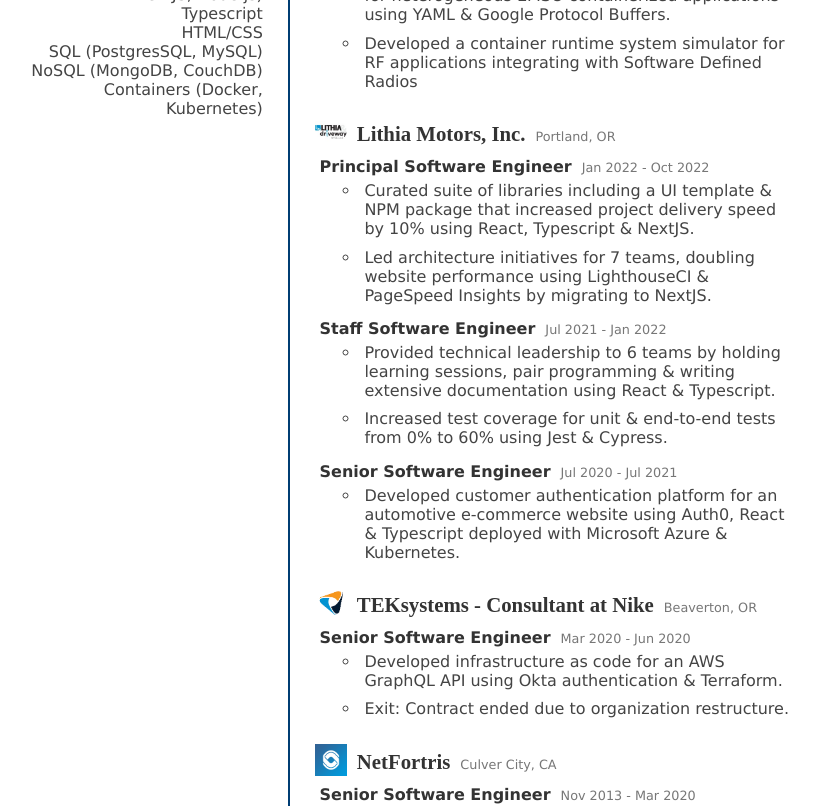
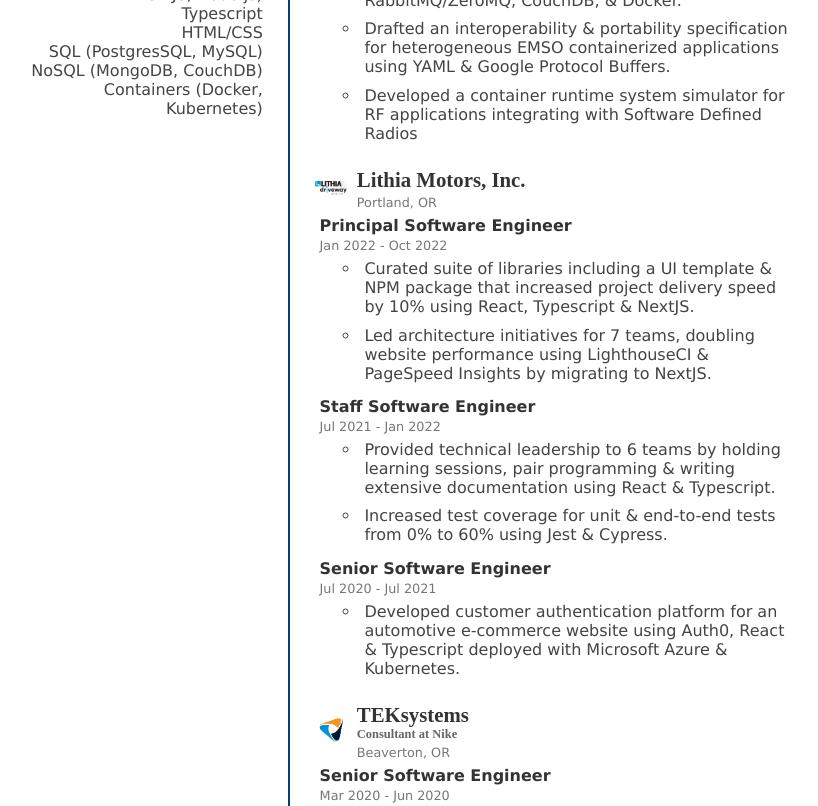
Before and after one commit to lukexor/lukeworks, a Next.js app in the folder web/: page /resume in a window 1280 px wide. Shown: the part 560-1366 px from the top of the page, without its empty margins (222-1040 px from the left). Built offline with nearby package versions, Linux system fonts and the light colour scheme; a web font is replaced by a local one.

Commit message:
chore: updated resume

```diff
--- a/web/src/components/resume/employment.tsx
+++ b/web/src/components/resume/employment.tsx
@@ -16,6 +16,7 @@ export type PositionInfo = {
 
 export type EmploymentInfo = {
   entity: string;
+  subentity: string;
   location: string;
   icon: string;
   positions: PositionInfo[];
@@ -55,7 +56,7 @@ function Position({ position }: PositionProps) {
 }
 
 function EmploymentItem({ employment }: EmploymentItemProps) {
-  const { positions, icon, entity, location } = employment;
+  const { positions, icon, entity, subentity, location } = employment;
 
   return (
     <>
@@ -69,7 +70,10 @@ function EmploymentItem({ employment }: EmploymentItemProps) {
           />
         </div>
         <div className={s.experienceEntity}>
-          <h4>{entity}</h4>
+          <h4>
+            {entity}
+            <div className={s.subentity}>{subentity}</div>
+          </h4>
           <em>{location}</em>
         </div>
       </div>
--- a/web/src/data/resumeInfo.json
+++ b/web/src/data/resumeInfo.json
@@ -83,7 +83,8 @@
       ]
     },
     {
-      "entity": "TEKsystems - Consultant at Nike",
+      "entity": "TEKsystems",
+      "subentity": "Consultant at Nike",
       "icon": "/images/resume/teksystems.png",
       "location": "Beaverton, OR",
       "positions": [
--- a/web/src/pages/styles/resume.module.css
+++ b/web/src/pages/styles/resume.module.css
@@ -88,6 +88,11 @@
   text-align: center;
 }
 
+.subentity {
+  font-size: 0.6em;
+  color: #666;
+}
+
 .title {
   white-space: nowrap;
 }
@@ -165,8 +170,6 @@
   margin-right: 10px;
 }
 .experienceEntity {
-  display: flex;
-  align-items: baseline;
   width: 100%;
 }
 .experienceEntity em {
```
Also changed, not shown: 1 other file (tests, documents, lock files or other folders).
